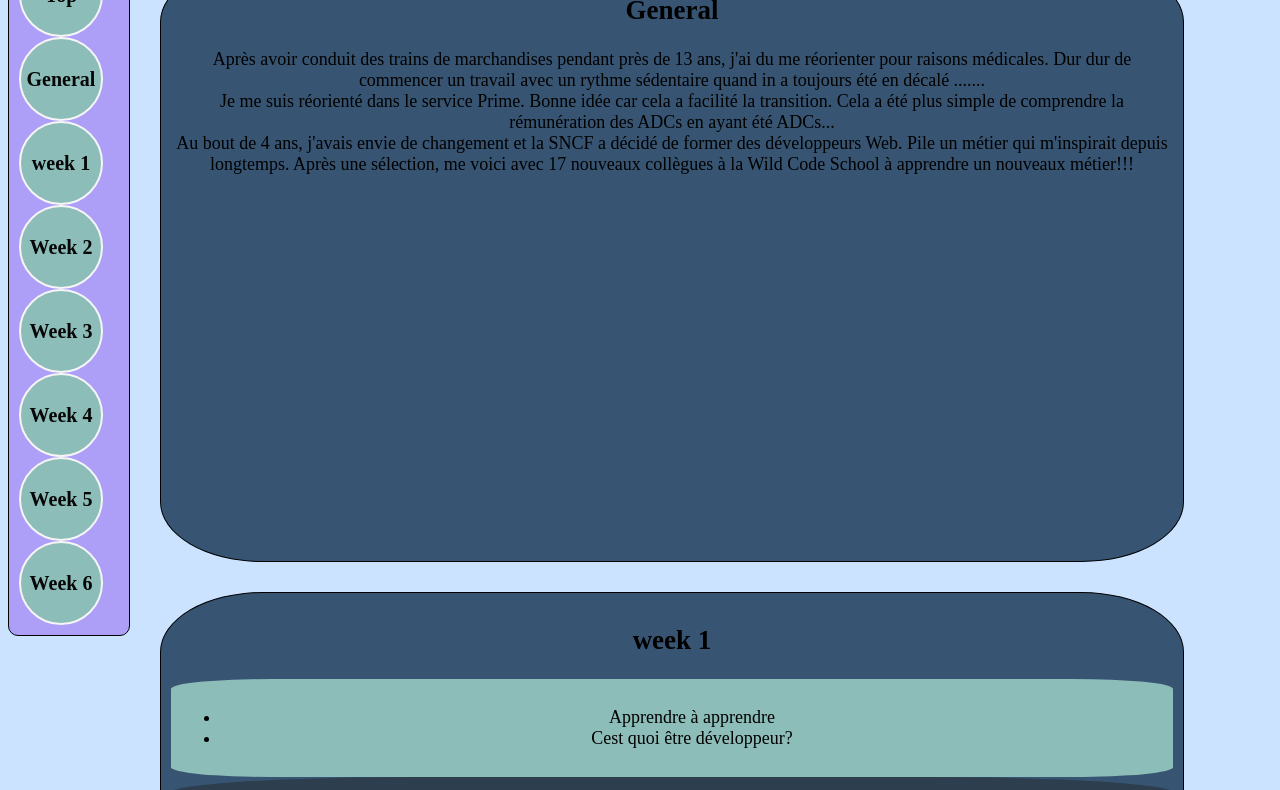
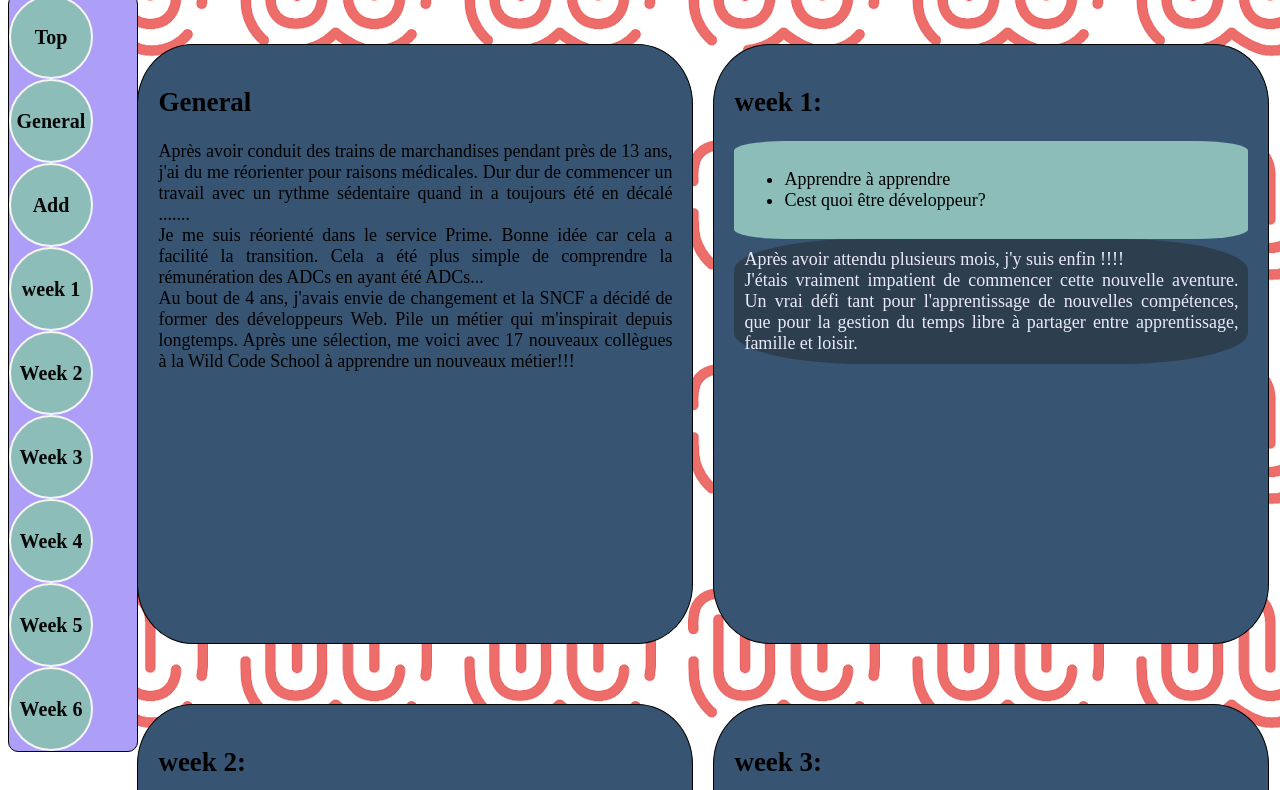
Before and after one commit to Reydet-Eric/first-project, a plain HTML site: page index.html in a window 1280 px wide. Shown: the part 126-916 px from the top of the page. Drawn offline with Linux system fonts and the light colour scheme; a web font is replaced by a local one.

Commit message:
first try of js

```diff
--- a/index.html
+++ b/index.html
@@ -30,7 +30,7 @@
         </section>
         <section class="content">
             <section>
-                <h2 id="week1">week 1</h2>
+                <h2 id="week1">week 1:</h2>
                 <div class="notion">
                     <ul>
                         <li>Apprendre à apprendre</li>
@@ -39,13 +39,14 @@
 
                 </div>
                 <div class="ressenti">
-Lorem ipsum, dolor sit amet consectetur adipisicing elit. Odio tempore ipsam nemo consectetur ab, veritatis error reprehenderit accusantium earum doloribus dolorem doloremque dignissimos maiores sequi quisquam necessitatibus provident, molestiae laboriosam.
+Après avoir attendu plusieurs mois, j'y suis enfin !!!! <br>
+J'étais vraiment impatient de commencer cette nouvelle aventure. Un vrai défi tant pour l'apprentissage de nouvelles compétences, que pour la gestion du temps libre à partager entre apprentissage, famille et loisir.
                 </div>
             </section>
         </section>
         <section class="content">
             <section>
-                <h2 id="week2">week 2</h2>
+                <h2 id="week2">week 2:</h2>
                 <div class="notion">
                     <ul>
                         <li>Base: la console sous linux <br><img src="/images/terminal.png" alt="terminal linux" width="300px"></li>
@@ -60,7 +61,7 @@ Lorem ipsum dolor sit amet consectetur adipisicing elit. Sed molestiae alias ut
         </section>
         <section class="content">
             <section>
-                <h2 id="week3">week 3</h2>
+                <h2 id="week3">week 3:</h2>
                 <div class="notion">
                     <ul>
                         <li>HTML: les bases</li>
@@ -75,7 +76,7 @@ Lorem, ipsum dolor sit amet consectetur adipisicing elit. Harum, unde similique.
         </section>
         <section class="content">
             <section>
-                <h2 id="week4">week 4</h2>
+                <h2 id="week4">week 4:</h2>
                 <div class="notion">
                     <ul>
                         <li>Découverte de JavaScript</li>
@@ -88,7 +89,7 @@ Lorem ipsum dolor, sit amet consectetur adipisicing elit. Ipsam sint reprehender
         </section>
         <section class="content">
             <section>
-                <h2 id="week5">week 5</h2>
+                <h2 id="week5">week 5:</h2>
                 <div class="notion">
 Lorem ipsum dolor sit amet consectetur adipisicing elit. Consectetur explicabo labore similique omnis porro maxime ullam hic odit quod nisi.
                 </div>
@@ -99,7 +100,7 @@ Lorem ipsum dolor, sit amet consectetur adipisicing elit. Ipsam sint reprehender
         </section>
         <section class="content">
             <section>
-                <h2 id="week6">week 6</h2>
+                <h2 id="week6">week 6:</h2>
                 <div class="notion">
 Lorem ipsum dolor sit amet consectetur adipisicing elit. Consectetur explicabo labore similique omnis porro maxime ullam hic odit quod nisi.
                 </div>
@@ -108,19 +109,21 @@ Lorem ipsum dolor, sit amet consectetur adipisicing elit. Ipsam sint reprehender
                 </div>
             </section>
         </section>
+
         <footer>
             1er projet d'Eric R.
                 </footer>
     </section>
     <nav> <!--barre de menu située a gauche -->
-        <a href="#top" class="button-circle">Top</a><a href="#general" class="button-circle">General</a>
+        <a href="#top" class="button-circle">Top</a>
+        <a href="#general" class="button-circle">General</a>
+        <a href="#add" class="button-circle">Add</a>
         <a href="#week1" class="button-circle">week 1</a>
         <a href="#week2" class="button-circle">Week 2</a>
         <a href="#week3" class="button-circle">Week 3</a>
         <a href="#week4" class="button-circle">Week 4</a>
         <a href="#week5" class="button-circle">Week 5</a>
         <a href="#week6" class="button-circle">Week 6</a>
-
     </nav>
         </main>
 
--- a/script.js
+++ b/script.js
@@ -0,0 +1,48 @@
+/*structure de mon objet
+const week={name: "week1",
+notion:[["notion 1",img],["notion2",img]],
+ressenti:"blabla"}
+*/
+
+/*structure du menu
+const menu={name:"menu1",
+lien:href="#week1",
+actif:"oui ou non"}
+*/
+
+//création du formulaire d'ajout de semaine
+
+function addWeek(){
+console.log("formulaire")
+//variables nécessaires
+
+//fonction ajoutWeek
+
+//afficher le bloc content
+
+//afficher le titre
+
+    //afficher "week"+1
+
+//afficher le bloc notion
+
+    // combien de notion?
+
+        //nom de la notion
+
+        //ajout d'une photo
+
+//afficher le bloc ressenti
+
+    // saisie du ressenti
+
+//valider le formulaire en stockant les infos
+
+}
+// appeler la fonction nouvelle semaine
+const clickMenuAdd=document.querySelector('#add');
+
+clickMenuAdd.addEventListener('click',eventMenu => {
+    console.log("ouverture formulaire d'ajout de semaine");
+    addWeek();
+});
--- a/style.css
+++ b/style.css
@@ -15,7 +15,7 @@
 
 body {
 background-color: var(--bg);
-
+background-image: url(/images/logo_wcs.png);
 }
 
 header {
@@ -42,14 +42,14 @@ nav{
     position: fixed;
     flex-direction: column;
     display:list-item;
-    min-width:100px;
+    min-width:10%;
     max-height: calc(100vh-60px);
     height: auto;
     border: solid 1px;
     list-style-type: none;
     align-items: center;
     margin: 0px;
-    padding:10px;
+    padding:0px;
     background-color: var(--menu-one);
     border-radius: 10px;
     }
@@ -58,15 +58,19 @@ nav{
 .right {
     display:flex;
     flex-direction: column;
+    box-sizing: border-box;
     margin: 0px;
     padding: 10px;
     border: solid 1px;
     height: auto;
-    width: 80%;
+    max-width: 90%;
+    /* width:auto; */
+    min-width:300px;
     text-align: center;
     border: none;
     position: absolute;
-    left:50px;
+    right:5%;
+
     }
 
     /*les cartes*/
@@ -75,11 +79,13 @@ nav{
     flex-direction: column;
     border-radius: 20%;
     padding: 10px;
-    margin:10px 0 10px 100px;
+    margin:10px 0px 10px 100px;
     border: solid 1px;
     background-color: var(--color-week);
     border-radius: 10%;
     box-sizing: border-box;
+    text-align: justify;
+
 }
 
 /*ce qui concerne les nouveaux éléments appris*/
@@ -87,6 +93,7 @@ nav{
     padding: 10px;
     background-color: var(--color-notion);
     border-radius: 10%;
+    text-align: justify;
 }
 
 /*mon ressenti a moi sur cette semaine*/
@@ -95,7 +102,8 @@ nav{
     background-color: var(--color-ressenti);
     border-radius: 25%;
     color:var(--menu-one);
-    color:var(--color-font-ressenti)
+    color:var(--color-font-ressenti);
+    text-align: justify;
 }
 
 /*création des boutons ronds du menu*/
@@ -118,10 +126,23 @@ nav{
 .button-circle:hover {
 background-color: var(--bt-mouse);
 }
+img{
+    max-width: 60%;
+}
 
 
 /*pour les écrans plus grands*/
 @media screen and (min-width:768px) {
+
+    /*adaptation du header*/
+
+    header{
+    height: 100px;
+    margin:10px 20px 10px 10px;
+    font-size: 4em;
+    }
+
+
 
     /*j'augmente la taille des cartes*/
     .content{
@@ -132,7 +153,13 @@ background-color: var(--bt-mouse);
     /*je disposte les cartes sur 2 colonnes au lieu d'une*/
     .right{
         display: grid;
-         grid-template-columns: repeat(auto-fit, minmax(600px,1fr));
-         gap:10px;
+         grid-template-columns: repeat(auto-fit, minmax(500px,1fr));
+         gap:20px;
+         margin: 20px;
+    }
+
+    .content{
+        padding:20px;
+        margin:20px 50px 20px 15%;
     }
 }
```
Also changed, not shown: images/git_logo.png (added), images/github_logo.png (added), images/logo_wcs.png (added), 3 other files.
